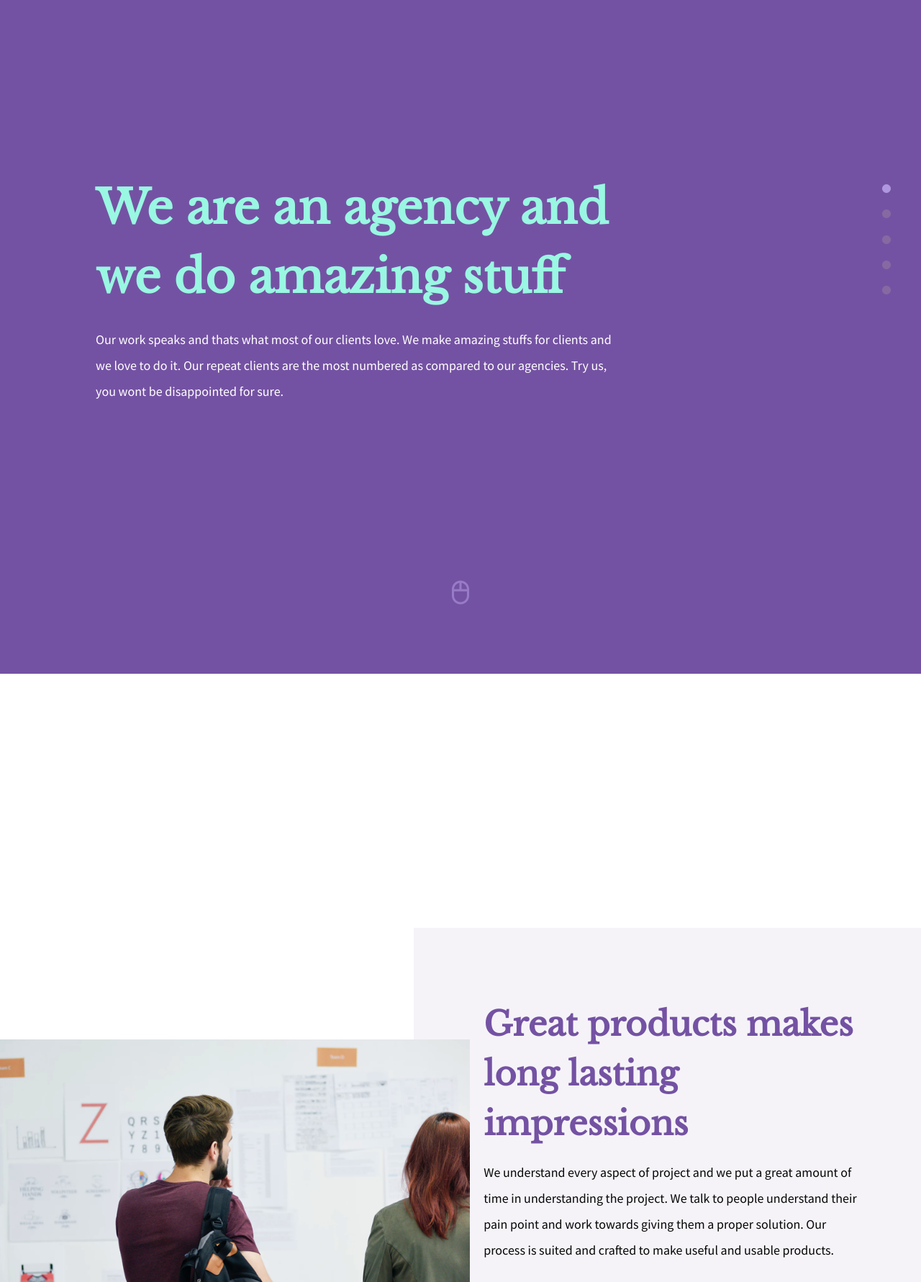
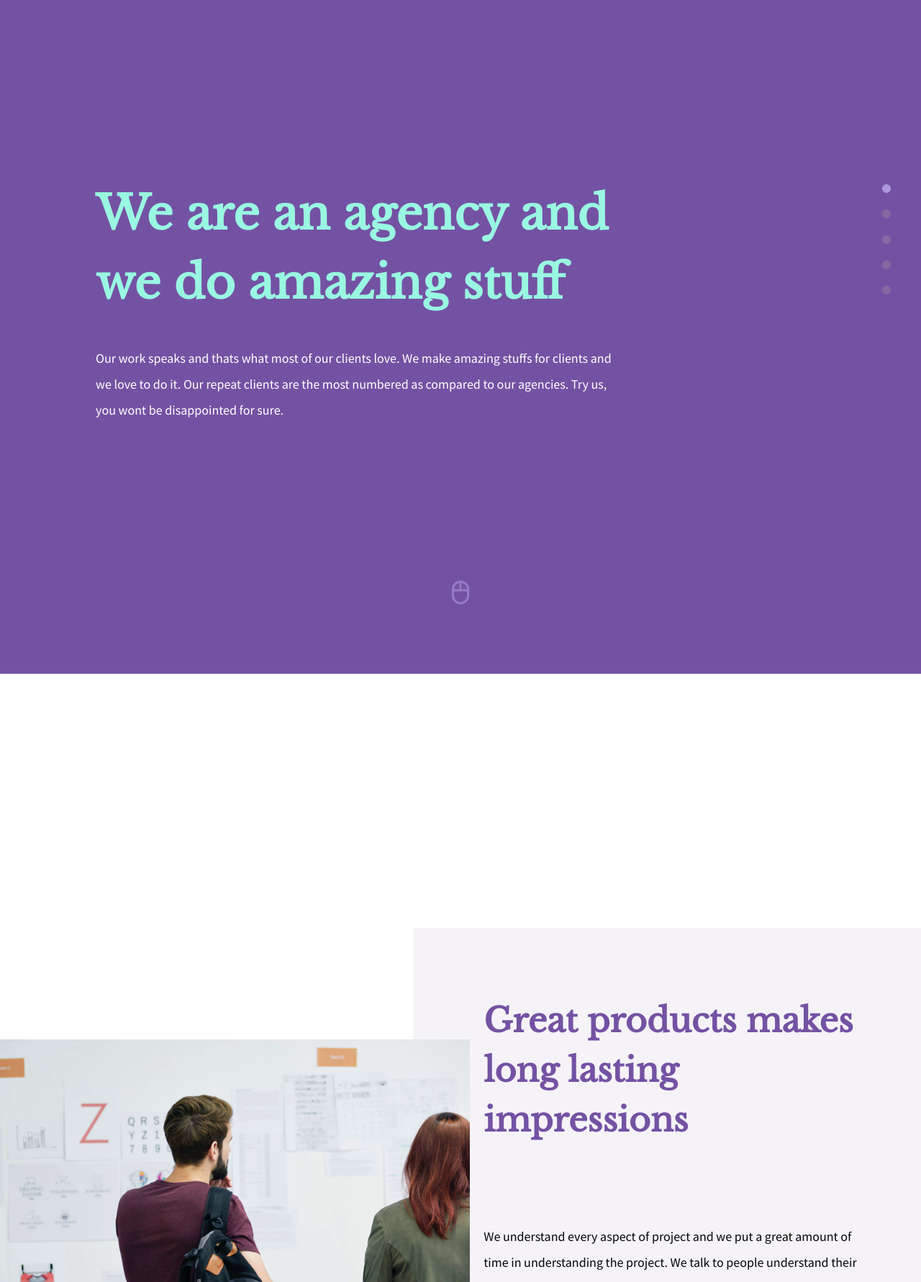
Before and after one commit to gperaltaantunez/Clase21-SCSS, a plain HTML site: page index.html in a window 1280 px wide. Shown: the part 88-1869 px from the top of the page at 72% size. Drawn offline with nearby package versions, Linux system fonts and the light colour scheme.

Commit message:
Se ordeno el código y se hicieron correciones

```diff
--- a/style.scss
+++ b/style.scss
@@ -7,10 +7,8 @@ $secondary-font:'Source Sans Pro';
 $font-main-color: #99f7e2;
 $font-secondary-color: #7452a3;
 
-* {
+body {
     margin: 0;
-}
-
     .nav-icons {
         width: 12px;
         height: 153px;
@@ -19,7 +17,6 @@ $font-secondary-color: #7452a3;
         right: 3.3%;
         top: 43%;
     }
-
     .section-1 {
         height: 1024px;
         background-color: $main-color;
@@ -27,15 +24,11 @@ $font-secondary-color: #7452a3;
         display: flex;
         flex-direction: column;
         justify-content: space-between;
-}
-
-nav {
+        .navbar {
             background-color: $main-color;
             display: flex;
             justify-content: space-between;
             padding: 0 10.4% 0 10.4%;
-}
-
             .navbar-brand {
                 color: $font-main-color;
                 font-family: $secondary-font;
@@ -43,87 +36,75 @@ nav {
                 font-weight: 600;
                 margin-top: 3.9%;
             }
-
             .navbar-options {
                 margin-top: 3.9%;
             }
-
+        }
         .section-1-main {
             display: flex;
             flex-wrap: wrap;
             width: 57%;
             margin-left: 10.4%;
-}
-
-.section-1-main h1 {
+            h1 {
                 font-family: $main-font;
                 font-size: 64px;
                 line-height: 1.5;
                 color: $font-main-color;
                 margin-bottom: 2.9%;
             }
-
-.section-1-main p {
+            p {
                 font-family: $secondary-font;
                 font-size: 18px;
                 font-weight: 300;
                 line-height: 2;
                 color: #ffffff;
             }
-
+        }
         .mouse-icon{
             text-align: center;
             margin-bottom: 7.2%;
         }
-
+    }
     .section-2 {
         height: 1440px;
         background-color: $secondary-color;
         display: flex;
         justify-content: flex-end;
         align-items: center;
-}
-
         .section-2-image {
             width: 51%;
             object-fit: contain;
             position: absolute;
             left: 0;
-}
-
-.section-2-image img {
+            img {
                 width: 100%;
             }
-
+        }
         .section-2-main {
+            display: flex;
             width: 705px;
             height: 734px;
             background-color: #f5f3f8;
-}
-
             .section-2-main-content {
                 display: flex;
                 flex-direction: column;
-    padding: 14% 10.4% 0 13.8%;
+                justify-content: space-evenly;
+                padding: 0% 10.4% 0 13.8%;
                 position: relative;
-}
-
-.section-2-main h3 {
+                h3 {
                     font-family: $main-font;
                     color: $font-secondary-color;
                     font-size: 46px;
                     line-height: 1.5;
                 }
-
-.section-2-main p {
+                p {
                     font-family: $secondary-font;
                     color: #060606;
                     font-size: 18px;
                     line-height: 2;
                     margin-top: 3%;
                 }
-
-.section-2-main a {
+                a {
                     font-family: Helvetica;
                     color: #67b3ff;
                     font-size: 18px;
@@ -131,3 +112,7 @@ nav {
                     text-transform: uppercase;
                     margin-top: 5.4%;
                 }
+            }
+        }
+    }
+}
```
Also changed, not shown: style.css. Lines whose indentation alone changed are shown as unchanged.
